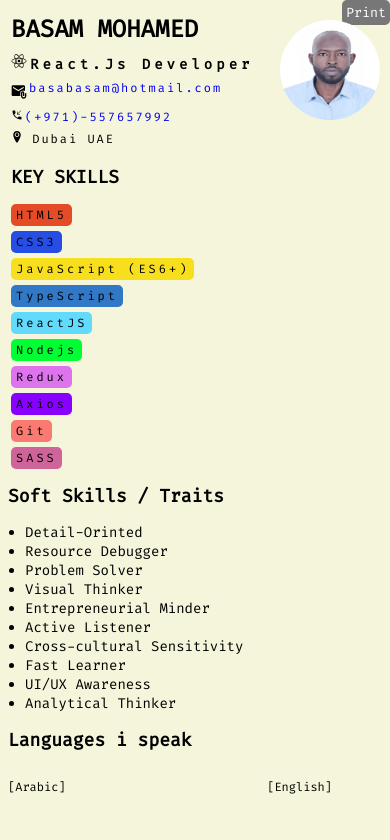
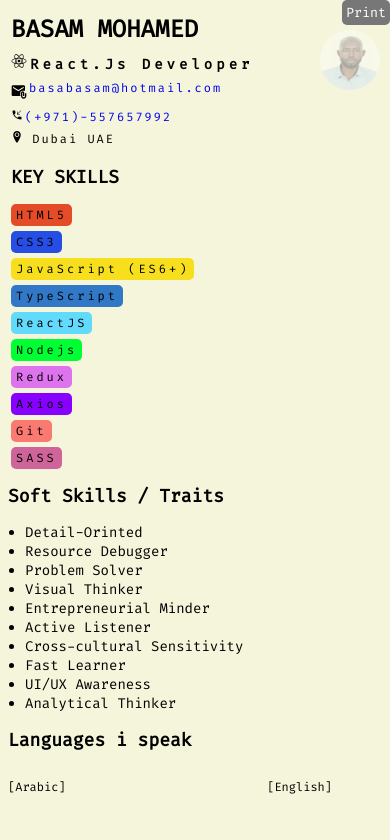
Before and after one commit to BasamLive/my-resume, a React (Vite) app: page / in a window 390 px wide. Shown: the top 840 px of the page. Built offline with nearby package versions, Linux system fonts and the light colour scheme.

Commit message:
modified the picture size and Opacity

```diff
--- a/src/App.css
+++ b/src/App.css
@@ -260,10 +260,11 @@ li {
   }
 
   .picture {
-    height: 100px;
-    width: 100px;
-    top: 20px;
+    height: 60px;
+    width: 60px;
+    top: 30px;
     right: 10px;
+    opacity: 0.4;
   }
 
   footer {
```
